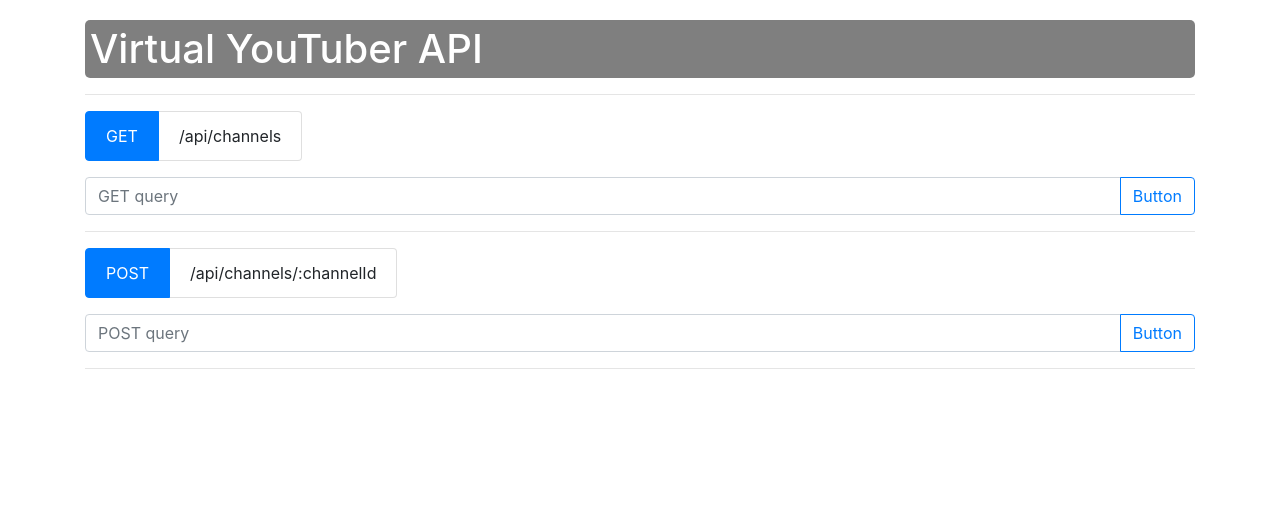
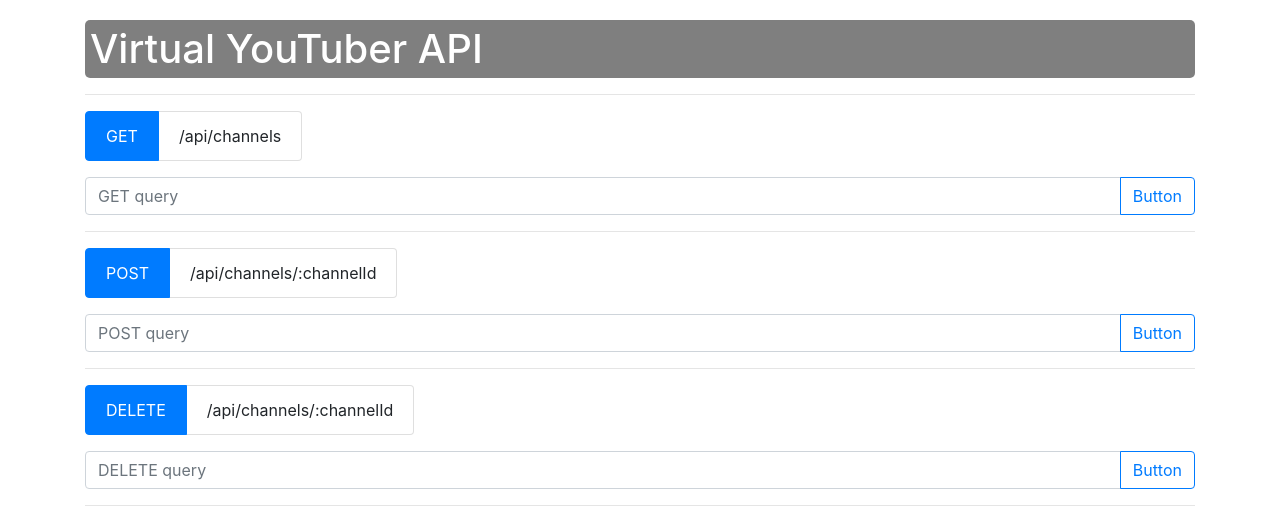
Before and after one commit to Imamachi-n/Virtual-Youtuber-API, a React (Create React App) app in the folder Client/react-client/: page / in a window 1280 px wide. Shown: the top 528 px of the page. Built offline with nearby package versions, Linux system fonts and the light colour scheme.

Commit message:
Wrote the view of DELETE  method for channels table in React app

```diff
--- a/Client/react-client/src/App.js
+++ b/Client/react-client/src/App.js
@@ -2,6 +2,7 @@ import React from "react";
 import "./App.css";
 import GetChannel from "./components/GetChannel";
 import PostChannel from "./components/PostChannel";
+import DeleteChannel from "./components/DeleteChannel";
 
 function App() {
   return (
@@ -22,6 +23,13 @@ function App() {
       </ul>
 
       <PostChannel></PostChannel>
+
+      <ul className="list-group list-group-horizontal">
+        <li className="list-group-item active">DELETE</li>
+        <li className="list-group-item">/api/channels/:channelId</li>
+      </ul>
+
+      <DeleteChannel></DeleteChannel>
     </div>
   );
 }
--- /dev/null
+++ b/Client/react-client/src/components/DeleteChannel.js
@@ -0,0 +1,63 @@
+import React from "react";
+import "../App.css";
+import axios from "axios";
+
+class DeleteChannel extends React.Component {
+  constructor(props) {
+    super(props);
+    this.state = {
+      err: false,
+      status: false,
+    };
+  }
+
+  click = async (arg) => {
+    axios
+      .delete("http://localhost:3000/api/channels/UCPe7UZ81sD3zkj6jxDyCC2w")
+      .then((res) => {
+        this.setState({
+          status: true,
+        });
+        console.log(res.data);
+      })
+      .catch((err) => {
+        this.setState({
+          err: true,
+        });
+        console.log(err);
+      });
+  };
+
+  render() {
+    return (
+      <div>
+        <div className="input-group mb-3 mt-3">
+          <input
+            type="text"
+            className="form-control"
+            placeholder="DELETE query"
+            aria-label="deleteChannels"
+            aria-describedby="deleteChannels"
+          ></input>
+          <div className="input-group-append">
+            <button
+              className="btn btn-outline-primary"
+              type="button"
+              id="deleteChannels"
+              onClick={this.click}
+            >
+              Button
+            </button>
+          </div>
+        </div>
+
+        <p>{this.state.err ? "ERROR!! This channel already exists..." : ""}</p>
+
+        <p>{this.state.status ? "Successfully deleted." : ""}</p>
+        <hr></hr>
+      </div>
+    );
+  }
+}
+
+export default DeleteChannel;
```
